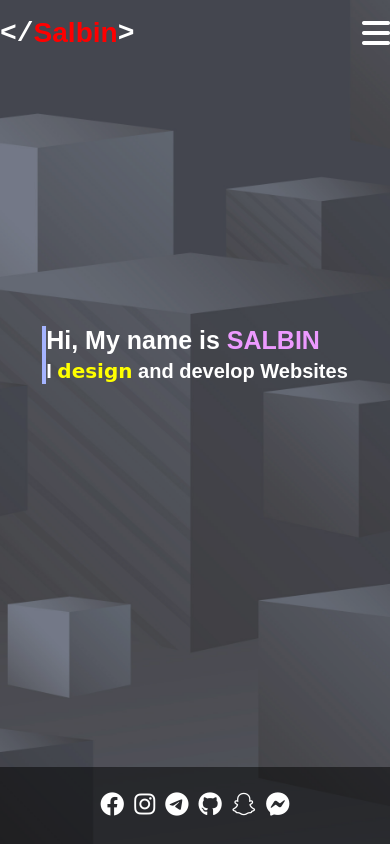
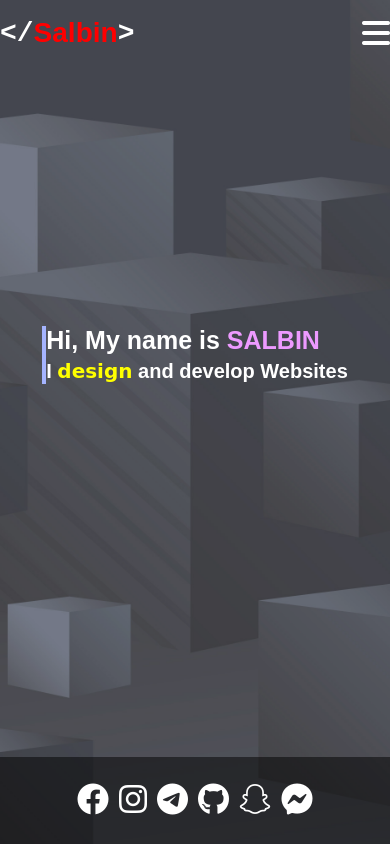
Before and after one commit to wizpradeep/salbin, a plain HTML site: page index.html in a window 390 px wide. Drawn offline with Linux system fonts and the light colour scheme.

Commit message:
first page final 3

```diff
--- a/style.css
+++ b/style.css
@@ -210,9 +210,6 @@ nav ul li a:hover {
   .design {
     font-size: 25px;
   }
-  .info a {
-    font-size: 1.5rem;
-  }
 }
 
 @media (max-width: 500px) {
```
